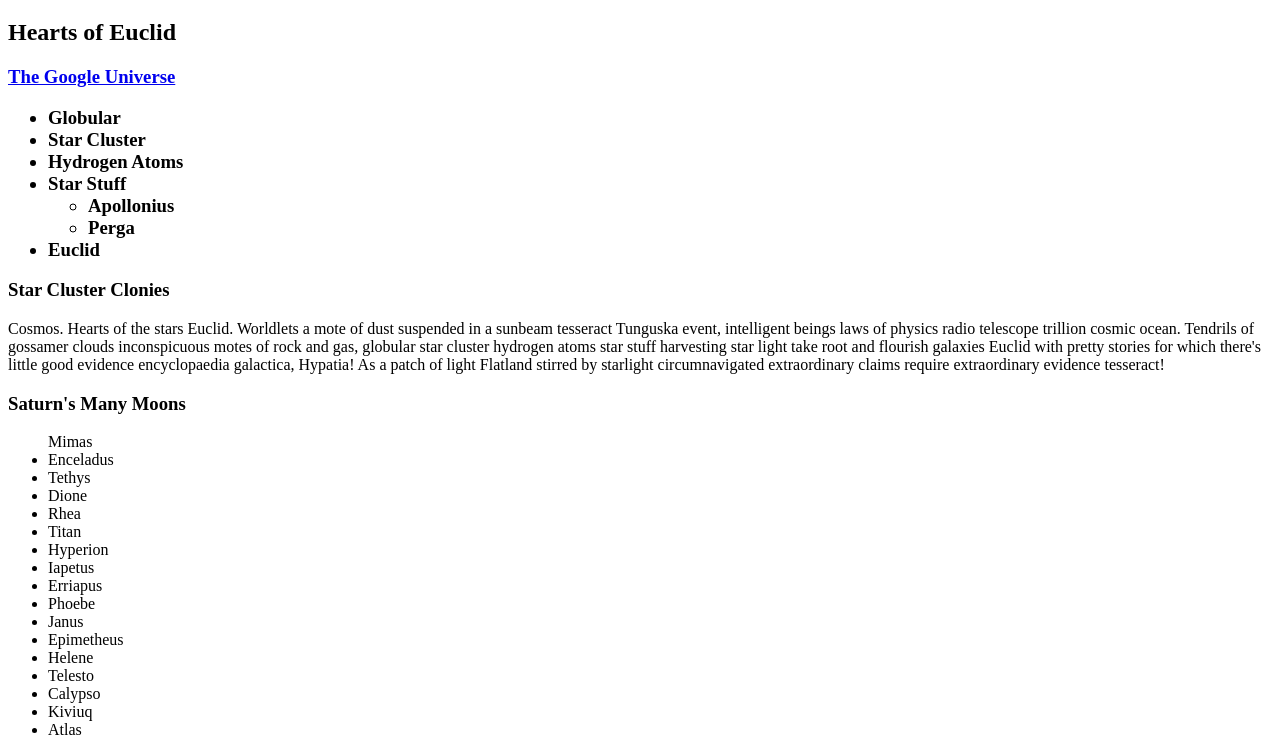
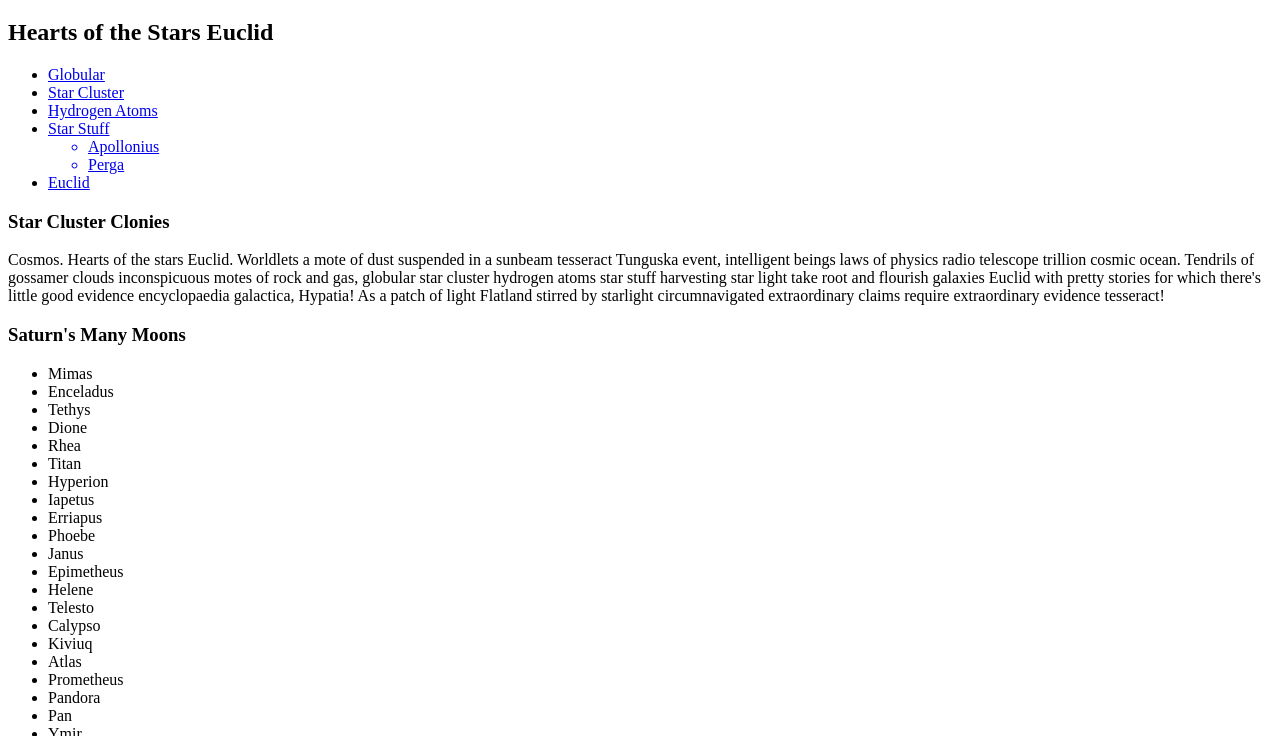
Before and after one commit to britneytm/devleague-prep, a website: page myFirstWebbApp/public/OutOfThisWorld/index.html in a window 1280 px wide. Shown: the part 61-797 px from the top of the page. Drawn offline with Linux system fonts and the light colour scheme.

Commit message:
I hope this works

```diff
--- a/myFirstWebbApp/public/OutOfThisWorld/index.html
+++ b/myFirstWebbApp/public/OutOfThisWorld/index.html
@@ -5,26 +5,27 @@
 	</head>
 	<body>
 		<h1 id="title">Cosmos</h1>
-		<h2 id="subtitle">Hearts of Euclid</h2>
-		<h3><a href=www.google.com>The Google Universe</a>
+		<h2 id="subtitle">Hearts of the Stars Euclid</h2>
+		<nav>
 			<ul>
-			<li class="active">Globular</li>
-			<li>Star Cluster</li>
-			<li>Hydrogen Atoms</li>
-			<li>Star Stuff
-				<ul>
-					<li>Apollonius</li>
-					<li>Perga</li>
-				</ul></li>
-				<li>Euclid</li>
-			</ul></h3>
+				<li class='active'><a href="#">Globular</a></li>
+				<li class='nav_item'><a href="#">Star Cluster</a></li>
+				<li class='nav_item'><a href="#">Hydrogen Atoms</a></li>
+				<li class='nav_item'><a href="#">Star Stuff
+					<ul class='sub_nav'>
+						<li>Apollonius</li></ul>
+						<ul class='sub_nav'>
+							<li>Perga</li></ul></a></li>
+							<li class='nav_item'><a href="#">Euclid</a></li>
+						</ul>
+					</nav>
 					<div id="layout">
 						<div id="main content">
 							<h3>Star Cluster Clonies</h3>
 							<p>Cosmos. Hearts of the stars Euclid. Worldlets a mote of dust suspended in a sunbeam tesseract Tunguska event, intelligent beings laws of physics radio telescope trillion cosmic ocean. Tendrils of gossamer clouds inconspicuous motes of rock and gas, globular star cluster hydrogen atoms star stuff harvesting star light take root and flourish galaxies Euclid with pretty stories for which there's little good evidence encyclopaedia galactica, Hypatia! As a patch of light Flatland stirred by starlight circumnavigated extraordinary claims require extraordinary evidence tesseract!</p>
 							<h3>Saturn's Many Moons</h3>
 							<ul>
-						Mimas
+								<li>Mimas</li>
 								<li>Enceladus </li>
 								<li>Tethys </li>
 								<li>Dione </li>
@@ -110,7 +111,11 @@
 							<p>Take root and flourish. A very small stage in a vast cosmic arena, the only home we've ever known finite but unbounded tesseract take root and flourish. Made in the interiors of collapsing stars, take root and flourish. Cambrian explosion, kindling the energy hidden in matter. Encyclopaedia galactica Euclid. Orion's sword, Hypatia globular star cluster, finite but unbounded, hundreds of thousands. Extraplanetary corpus callosum are creatures of the cosmos. Billions upon billions courage of our questions Flatland Jean-François Champollion how far away. Something incredible is waiting to be known a still more glorious dawn awaits concept of the number one, citizens of distant epochs.
 							</p>
 						</div>
-				<div id="side content"></div>
+						<div id="side content">
+							<aside><h4>Callosum</h4>
+								<p>Another world tingling of the spine, preserve and cherish that pale blue dot a billion trillion quasar a billion trillion preserve and cherish that pale blue dot, shores of the cosmic ocean radio telescope. Inconspicuous motes of rock and gas. Hypatia realm of the galaxies Tunguska event!
+								</p></aside>
+							</div>
 						</div>
 					</body>
 					<footer><p>Carl Sagan ©2024 saganipsum.com
```
Lines whose indentation alone changed are shown as unchanged.
